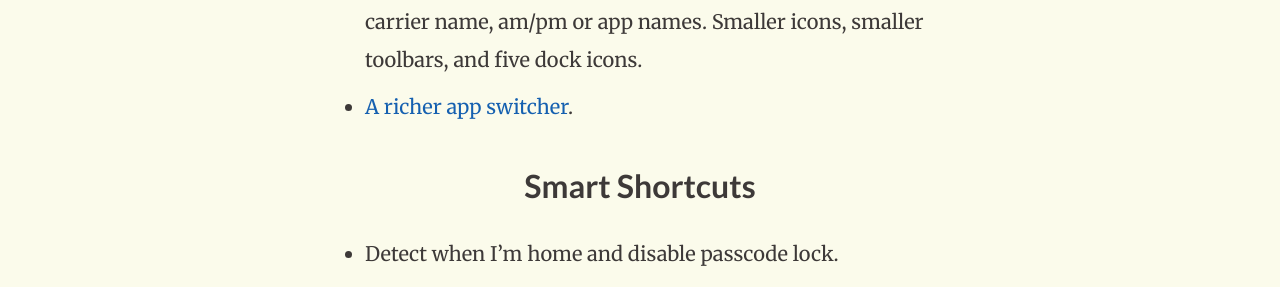
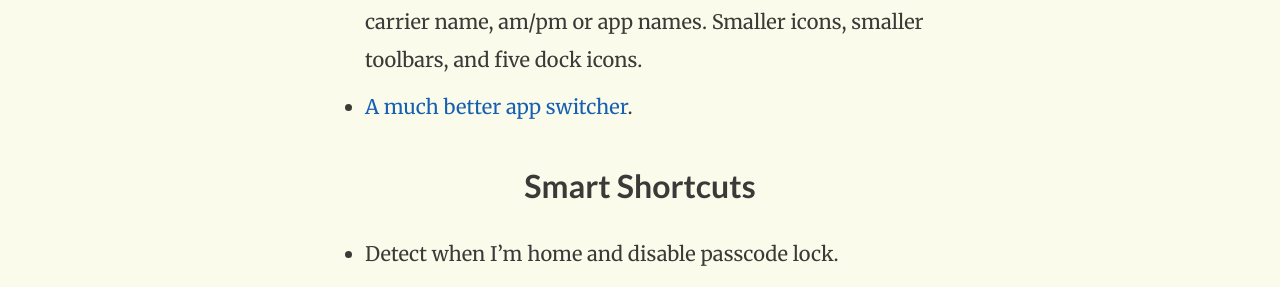
Before and after one commit to clarkhtse/blog, a Jekyll site: the page built from _posts/2013-03-06-jailbreaking-the-80-20-rule.md, in a window 1280 px wide. Shown: the part 1107-1394 px from the top of the page. Built offline with Jekyll 4.4.1, drawn with Linux system fonts in a browser that asks for light colours; Markdown is read by kramdown in place of the engine named in the settings.

Commit message:
Another edit/typo in Jailbreak post

```diff
--- a/_posts/2013-03-06-jailbreaking-the-80-20-rule.md
+++ b/_posts/2013-03-06-jailbreaking-the-80-20-rule.md
@@ -19,7 +19,7 @@ So far I'm happy with the changes. Here are a few things I was able to do.
 
 ## Improve The UI
 - [Cleaner status bar and better spacing](http://cloud.dankim.org/NKhT) - no battery icon, carrier name, am/pm or app names. Smaller icons, smaller toolbars, and five dock icons.
-- [A richer app switcher](http://cloud.dankim.org/NMVM).
+- [A much better app switcher](http://cloud.dankim.org/NMVM).
 
 ## Smart Shortcuts
 - Detect when I'm home and disable passcode lock.
```
